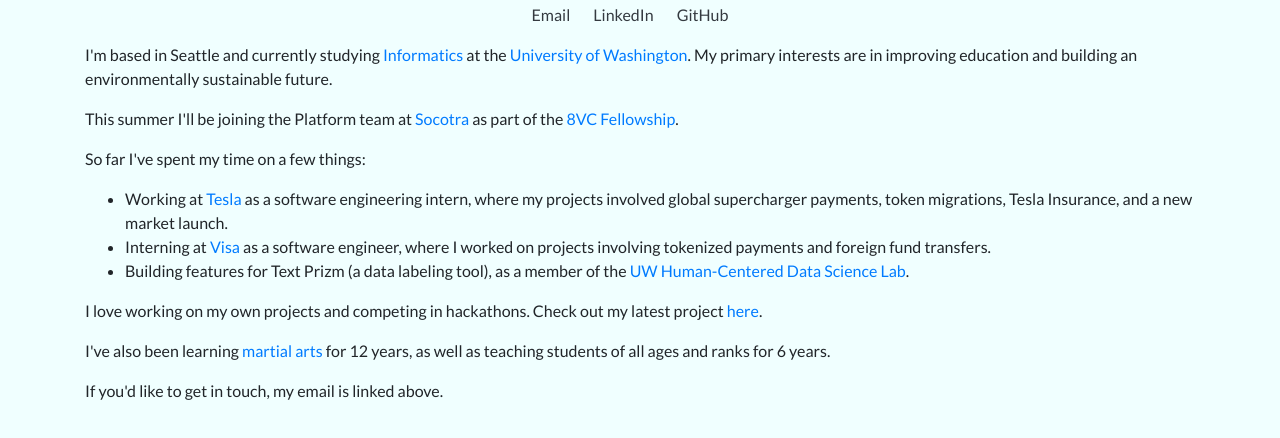
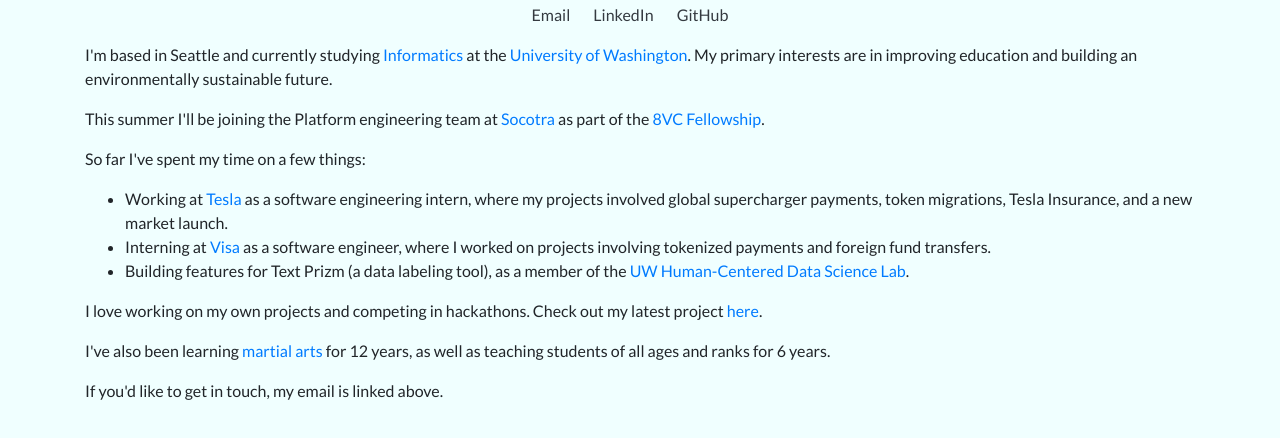
Before and after one commit to rishikavikondala/rishikavikondala.github.io, a plain HTML site: page index.html in a window 1280 px wide. Shown: the part 244-682 px from the top of the page. Drawn offline with nearby package versions, Linux system fonts and the light colour scheme.

Commit message:
Update index.html

```diff
--- a/index.html
+++ b/index.html
@@ -33,7 +33,7 @@
 
         <p>I'm based in Seattle and currently studying <a href="https://ischool.uw.edu/programs/informatics">Informatics</a> at the <a href="https://www.washington.edu/">University of Washington</a>. My primary interests are in improving education and building an environmentally sustainable future. </p>
 
-        <p>This summer I'll be joining the Platform team at <a href="https://www.socotra.com/">Socotra</a> as part of the <a href="https://www.8vcfellowship.com/">8VC Fellowship</a>.</p>
+        <p>This summer I'll be joining the Platform engineering team at <a href="https://www.socotra.com/">Socotra</a> as part of the <a href="https://www.8vcfellowship.com/">8VC Fellowship</a>.</p>
 
         <p>So far I've spent my time on a few things:</p>
 
```
